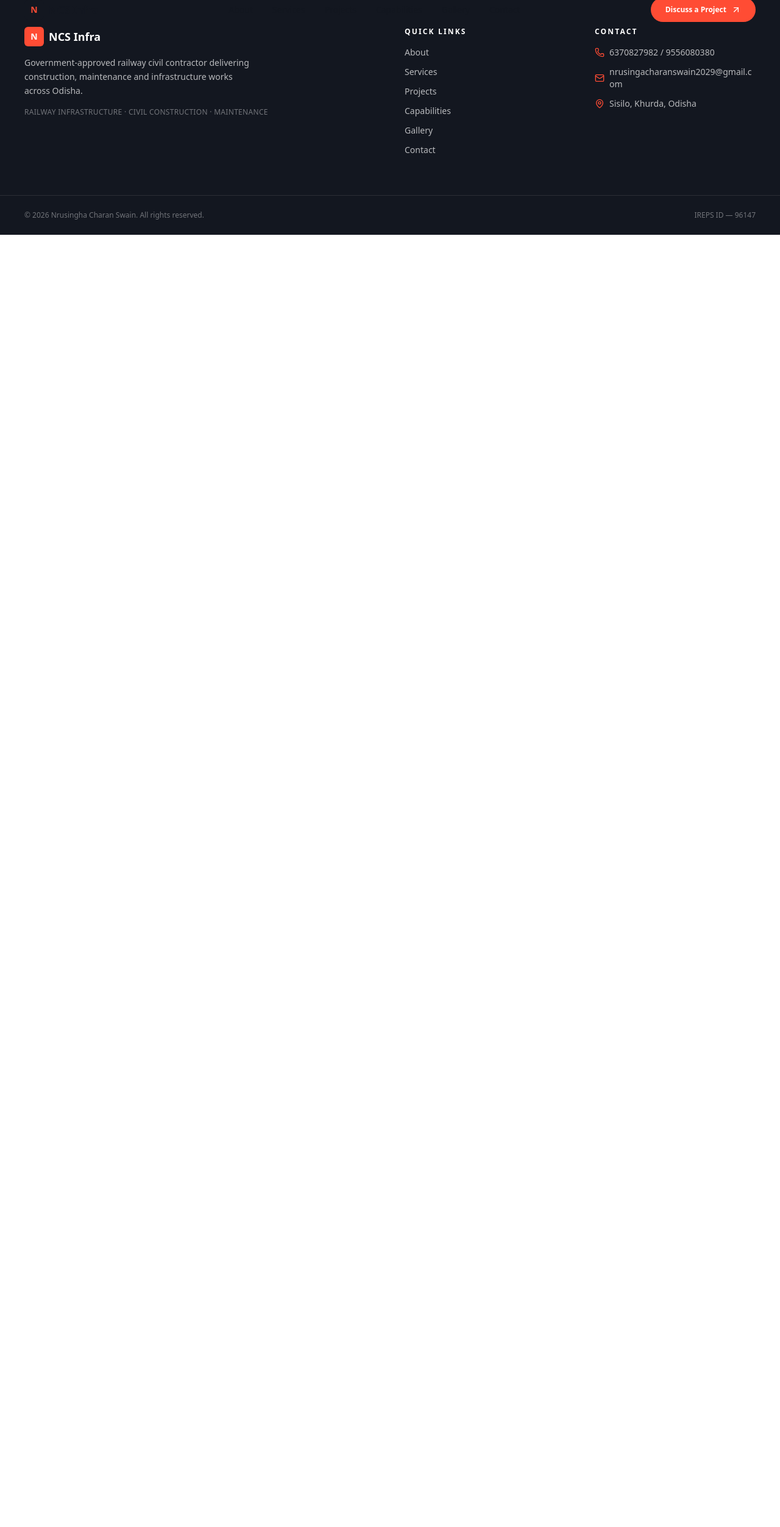
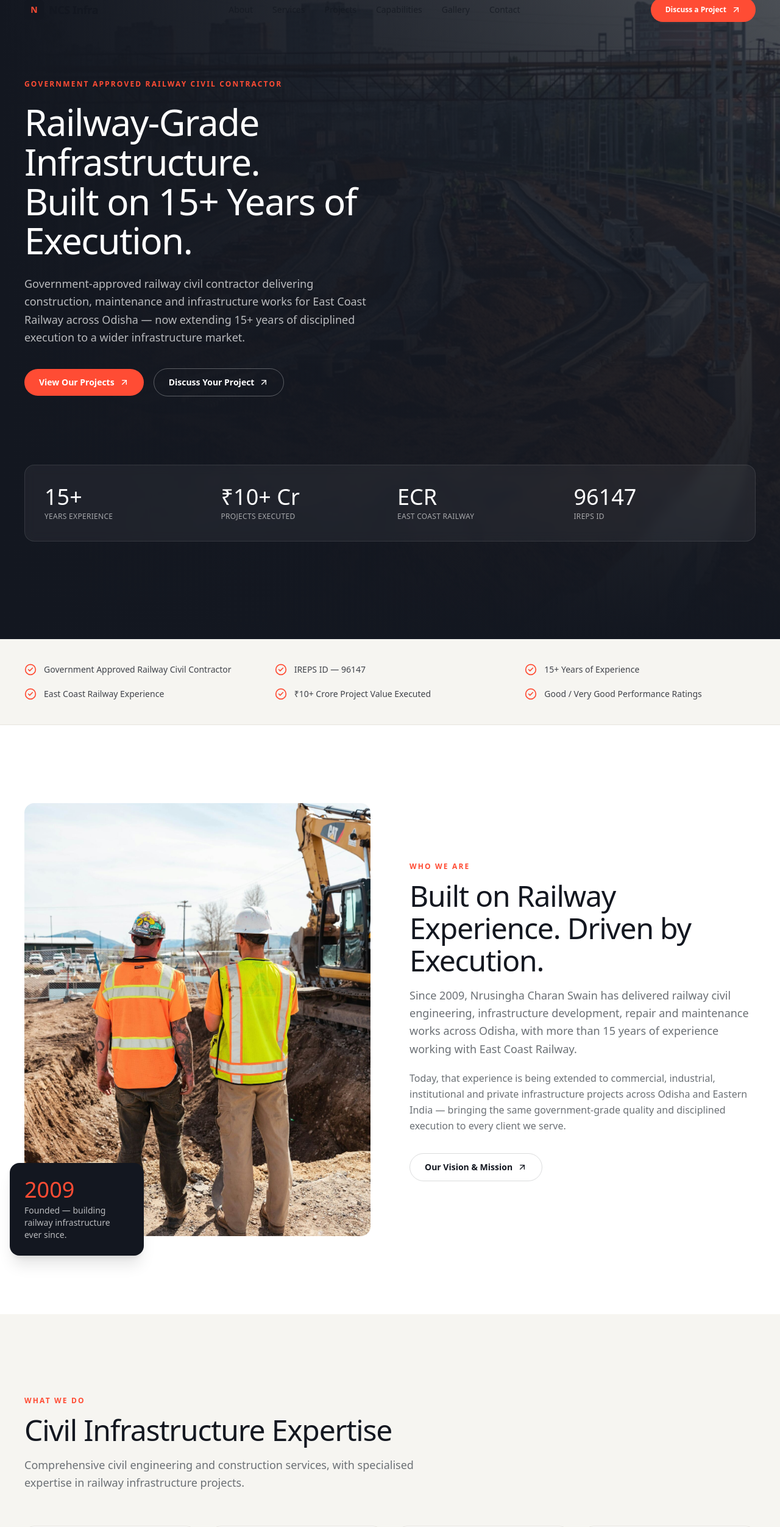
Before and after one commit to chankruze/ncsinfra, a React (Vite) app: page / in a window 1280 px wide. Shown: the part 20-2524 px from the top of the page at 61% size. Before the commit the page ends 800 px from the top, so only its background shows below. Built offline with nearby package versions, Linux system fonts and the light colour scheme.

Commit message:
feat: hero, trust bar, about, and services sections
Add the railway-imagery hero with credential stat strip, a scannable
trust bar of government/IREPS/ECR credentials, a condensed "who we
are" section, and the 8-service civil infrastructure grid.

```diff
--- a/src/App.tsx
+++ b/src/App.tsx
@@ -1,11 +1,20 @@
 import { Header } from "./components/layout/Header";
 import { Footer } from "./components/layout/Footer";
+import { Hero } from "./components/sections/Hero";
+import { TrustBar } from "./components/sections/TrustBar";
+import { About } from "./components/sections/About";
+import { Services } from "./components/sections/Services";
 
 function App() {
   return (
     <div id="top" className="min-h-screen bg-surface">
       <Header />
-      <main />
+      <main>
+        <Hero />
+        <TrustBar />
+        <About />
+        <Services />
+      </main>
       <Footer />
     </div>
   );
--- /dev/null
+++ b/src/components/sections/About.tsx
@@ -0,0 +1,54 @@
+import aboutImage from "../../assets/photos/about-site.jpg";
+import { Container } from "../ui/Container";
+import { SectionHeading } from "../ui/SectionHeading";
+import { LinkButton } from "../ui/Button";
+import { Reveal } from "../ui/Reveal";
+import { site } from "../../data/site";
+
+export function About() {
+  return (
+    <section id="about" className="py-24 md:py-32">
+      <Container className="grid grid-cols-1 items-center gap-16 lg:grid-cols-2">
+        <Reveal className="relative">
+          <div className="aspect-4/5 overflow-hidden rounded-2xl">
+            <img
+              src={aboutImage}
+              alt="NCS Infra site engineers reviewing a project"
+              className="h-full w-full object-cover"
+            />
+          </div>
+          <div className="absolute -bottom-8 -left-6 hidden max-w-[220px] rounded-2xl bg-ink p-6 text-white shadow-xl sm:block">
+            <p className="font-display text-4xl font-medium text-accent">
+              {site.since}
+            </p>
+            <p className="mt-1 text-sm text-white/70">
+              Founded — building railway infrastructure ever since.
+            </p>
+          </div>
+        </Reveal>
+
+        <div>
+          <SectionHeading
+            eyebrow="Who We Are"
+            title="Built on Railway Experience. Driven by Execution."
+            description={`Since ${site.since}, ${site.legalName} has delivered railway civil engineering, infrastructure development, repair and maintenance works across Odisha, with more than 15 years of experience working with ${site.client}.`}
+          />
+          <Reveal delay={0.2}>
+            <p className="mt-5 max-w-xl leading-relaxed text-muted">
+              Today, that experience is being extended to commercial,
+              industrial, institutional and private infrastructure projects
+              across Odisha and Eastern India — bringing the same
+              government-grade quality and disciplined execution to every
+              client we serve.
+            </p>
+          </Reveal>
+          <Reveal delay={0.28} className="mt-8">
+            <LinkButton href="#capabilities" variant="outline">
+              Our Vision & Mission
+            </LinkButton>
+          </Reveal>
+        </div>
+      </Container>
+    </section>
+  );
+}
--- /dev/null
+++ b/src/components/sections/Hero.tsx
@@ -0,0 +1,77 @@
+import { motion } from "framer-motion";
+import heroImage from "../../assets/photos/hero-railway.jpg";
+import { Container } from "../ui/Container";
+import { LinkButton } from "../ui/Button";
+import { Reveal } from "../ui/Reveal";
+import { heroStats, site } from "../../data/site";
+
+export function Hero() {
+  return (
+    <section className="relative overflow-hidden bg-ink pt-28 pb-32 md:pt-36 md:pb-40">
+      <div className="absolute inset-0">
+        <img
+          src={heroImage}
+          alt="Railway civil infrastructure works"
+          className="h-full w-full object-cover opacity-45"
+        />
+        <div className="absolute inset-0 bg-gradient-to-b from-ink/40 via-ink/70 to-ink" />
+        <div className="absolute inset-0 bg-gradient-to-r from-ink via-ink/60 to-transparent" />
+      </div>
+
+      <Container className="relative">
+        <Reveal>
+          <span className="eyebrow text-accent">
+            Government Approved Railway Civil Contractor
+          </span>
+        </Reveal>
+
+        <Reveal delay={0.1} className="mt-5 max-w-3xl">
+          <h1 className="font-display text-4xl leading-[1.08] font-medium tracking-tight text-white sm:text-5xl lg:text-6xl">
+            Railway-Grade Infrastructure.
+            <br />
+            Built on 15+ Years of Execution.
+          </h1>
+        </Reveal>
+
+        <Reveal delay={0.2} className="mt-6 max-w-xl">
+          <p className="text-lg leading-relaxed text-white/70">
+            Government-approved railway civil contractor delivering
+            construction, maintenance and infrastructure works for{" "}
+            {site.client} across Odisha — now extending 15+ years of
+            disciplined execution to a wider infrastructure market.
+          </p>
+        </Reveal>
+
+        <Reveal delay={0.3} className="mt-9 flex flex-wrap items-center gap-4">
+          <LinkButton href="#projects" variant="primary">
+            View Our Projects
+          </LinkButton>
+          <LinkButton href="#contact" variant="outline-light">
+            Discuss Your Project
+          </LinkButton>
+        </Reveal>
+      </Container>
+
+      <Container className="relative mt-20 md:mt-28">
+        <motion.div
+          initial={{ opacity: 0, y: 24 }}
+          whileInView={{ opacity: 1, y: 0 }}
+          viewport={{ once: true, amount: 0.4 }}
+          transition={{ duration: 0.6, delay: 0.3, ease: [0.22, 1, 0.36, 1] }}
+          className="grid grid-cols-2 gap-6 rounded-2xl border border-white/10 bg-white/5 p-6 backdrop-blur-sm sm:grid-cols-4 sm:p-8"
+        >
+          {heroStats.map((stat) => (
+            <div key={stat.label} className="text-center sm:text-left">
+              <p className="font-display text-3xl font-medium text-white sm:text-4xl">
+                {stat.value}
+              </p>
+              <p className="mt-1 text-xs tracking-wide text-white/60 uppercase">
+                {stat.label}
+              </p>
+            </div>
+          ))}
+        </motion.div>
+      </Container>
+    </section>
+  );
+}
--- /dev/null
+++ b/src/components/sections/Services.tsx
@@ -0,0 +1,61 @@
+import {
+  Building2,
+  CalendarCheck,
+  ClipboardCheck,
+  Droplets,
+  Fence,
+  Landmark,
+  TrainFront,
+  Wrench,
+  type LucideIcon,
+} from "lucide-react";
+import { Container } from "../ui/Container";
+import { SectionHeading } from "../ui/SectionHeading";
+import { Reveal } from "../ui/Reveal";
+import { services, type Service } from "../../data/services";
+
+const icons: Record<Service["icon"], LucideIcon> = {
+  train: TrainFront,
+  building: Building2,
+  wrench: Wrench,
+  droplets: Droplets,
+  fence: Fence,
+  "calendar-check": CalendarCheck,
+  "clipboard-check": ClipboardCheck,
+  landmark: Landmark,
+};
+
+export function Services() {
+  return (
+    <section id="services" className="bg-surface-soft py-24 md:py-32">
+      <Container>
+        <SectionHeading
+          eyebrow="What We Do"
+          title="Civil Infrastructure Expertise"
+          description="Comprehensive civil engineering and construction services, with specialised expertise in railway infrastructure projects."
+        />
+
+        <div className="mt-14 grid grid-cols-1 gap-6 sm:grid-cols-2 lg:grid-cols-4">
+          {services.map((service, i) => {
+            const Icon = icons[service.icon];
+            return (
+              <Reveal key={service.title} delay={(i % 4) * 0.08}>
+                <div className="group h-full rounded-2xl border border-line bg-surface p-7 transition-colors duration-300 hover:border-accent/40">
+                  <span className="flex size-12 items-center justify-center rounded-xl bg-accent-soft text-accent transition-colors duration-300 group-hover:bg-accent group-hover:text-white">
+                    <Icon className="size-6" />
+                  </span>
+                  <h3 className="mt-5 font-display text-lg font-medium text-ink">
+                    {service.title}
+                  </h3>
+                  <p className="mt-2 text-sm leading-relaxed text-muted">
+                    {service.description}
+                  </p>
+                </div>
+              </Reveal>
+            );
+          })}
+        </div>
+      </Container>
+    </section>
+  );
+}
--- /dev/null
+++ b/src/components/sections/TrustBar.tsx
@@ -0,0 +1,21 @@
+import { CheckCircle2 } from "lucide-react";
+import { Container } from "../ui/Container";
+import { Reveal } from "../ui/Reveal";
+import { trustPoints } from "../../data/site";
+
+export function TrustBar() {
+  return (
+    <section className="border-b border-line bg-surface-soft py-10">
+      <Container>
+        <div className="grid grid-cols-1 gap-x-8 gap-y-5 sm:grid-cols-2 lg:grid-cols-3">
+          {trustPoints.map((point, i) => (
+            <Reveal key={point} delay={i * 0.05} className="flex items-center gap-3">
+              <CheckCircle2 className="size-5 shrink-0 text-accent" />
+              <span className="text-sm font-medium text-ink/80">{point}</span>
+            </Reveal>
+          ))}
+        </div>
+      </Container>
+    </section>
+  );
+}
```
